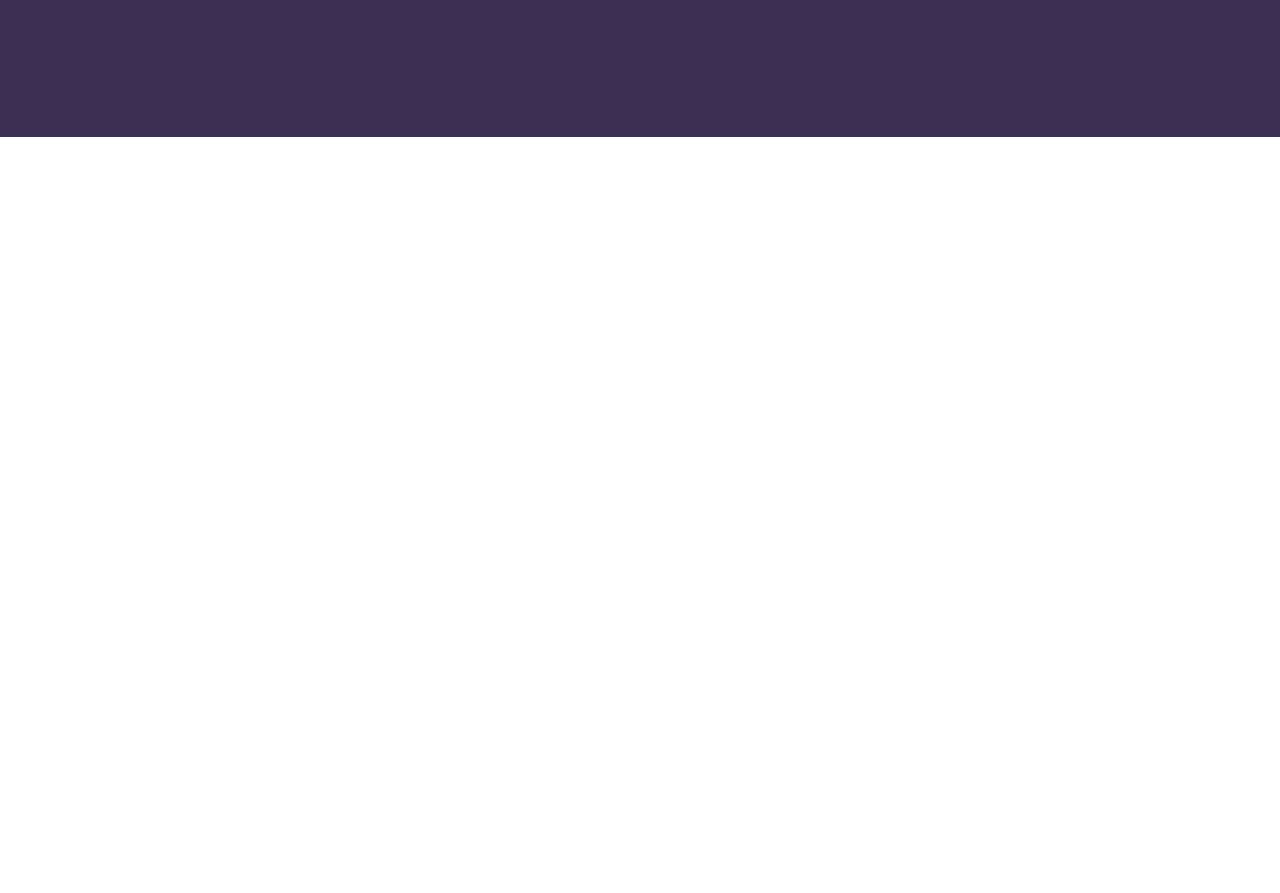
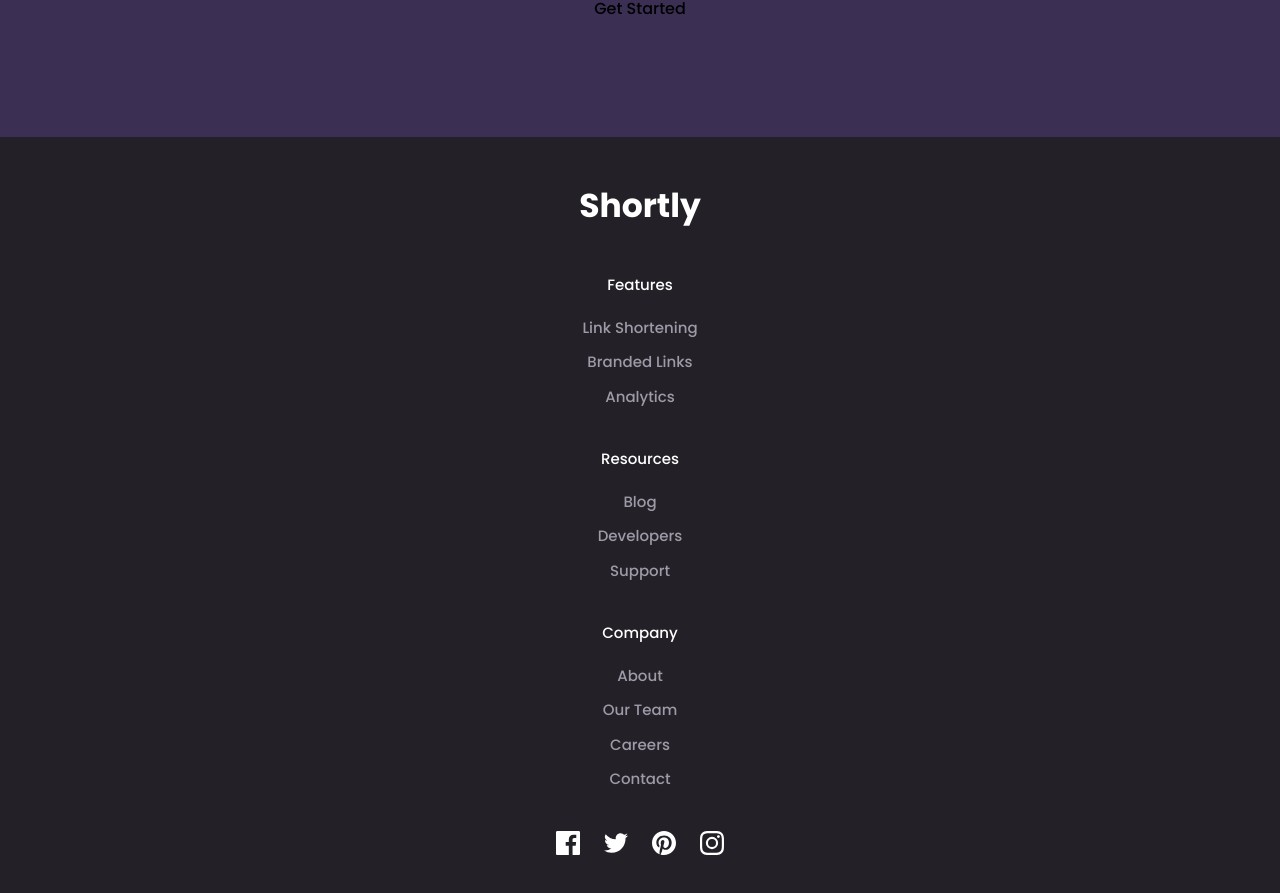
Before and after one commit to YokoMentor/url-shortening-api, a React (Vite) app: page / in a window 1280 px wide. Shown: the part 2319-3212 px from the top of the page. Before the commit the page ends 2456 px from the top, so only its background shows below. Built offline with nearby package versions, Linux system fonts and the light colour scheme.

Commit message:
Created Shortly container

```diff
--- a/src/App.jsx
+++ b/src/App.jsx
@@ -2,6 +2,10 @@ import { useState } from 'react'
 import './App.css'
 import logo from './images/logo.svg'
 import illustration from './images/illustration-working.svg'
+import facebook from './images/icon-facebook.svg'
+import twitter from './images/icon-twitter.svg'
+import pinterest from './images/icon-pinterest.svg'
+import instagram from './images/icon-instagram.svg'
 
 function App() {
   return (
@@ -54,9 +58,39 @@ function App() {
           </div>
         </div>
       </div>
-      <div className='flex flex-col justify-content items-center bg-primary-purple h-[300px] w-full'>
-        <h2 className='font-bold text-[27px] text-white mb-5'>Boost your links today</h2>
+      <div className='bg-primary-purple h-[300px] w-full'>
+        <h2 className='font-bold text-[27px] text-white mt-25 mb-5'>Boost your links today</h2>
         <div>Get Started</div>
+      </div>
+      <div className='bg-gray-950 w-full h-[776px] text-white pt-11'>
+        <h2 className='font-bold text-[33px] mb-11'>Shortly</h2>
+        <div>
+          <div className='mb-10'>
+            <h3 className='text-white text-[15px] mb-5'>Features</h3>
+            <p className='text-gray-500 text-[15px] mb-3'>Link Shortening</p>
+            <p className='text-gray-500 text-[15px] mb-3'>Branded Links</p>
+            <p className='text-gray-500 text-[15px] mb-3'>Analytics</p>
+          </div>
+          <div className='mb-10'>
+            <h3 className='text-white text-[15px] mb-5'>Resources</h3>
+            <p className='text-gray-500 text-[15px] mb-3'>Blog</p>
+            <p className='text-gray-500 text-[15px] mb-3'>Developers</p>
+            <p className='text-gray-500 text-[15px] mb-3'>Support</p>
+          </div>
+          <div className='mb-10'>
+            <h3 className='text-white text-[15px] mb-5'>Company</h3>
+            <p className='text-gray-500 text-[15px] mb-3'>About</p>
+            <p className='text-gray-500 text-[15px] mb-3'>Our Team</p>
+            <p className='text-gray-500 text-[15px] mb-3'>Careers</p>
+            <p className='text-gray-500 text-[15px] mb-3'>Contact</p>
+          </div>
+          <div className='flex flex-row justify-center items-center'>
+            <img src={facebook} alt="facebook" className='mr-6'></img>
+            <img src={twitter} alt="twitter" className='mr-6'></img>
+            <img src={pinterest} alt="pinterest" className='mr-6'></img>
+            <img src={instagram} alt="instagram"></img>
+          </div>
+        </div>
       </div>
       </div>
     </div>
```
